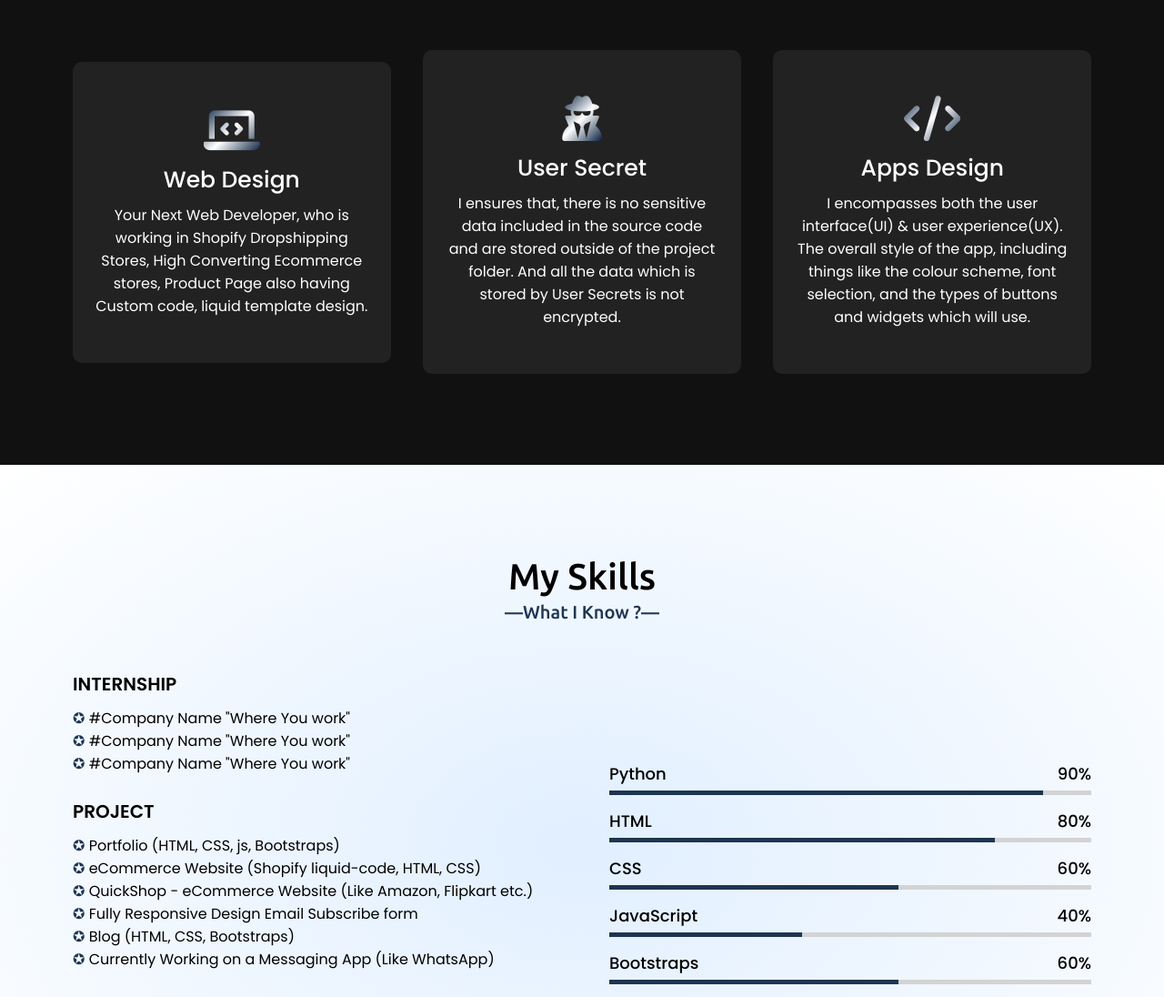
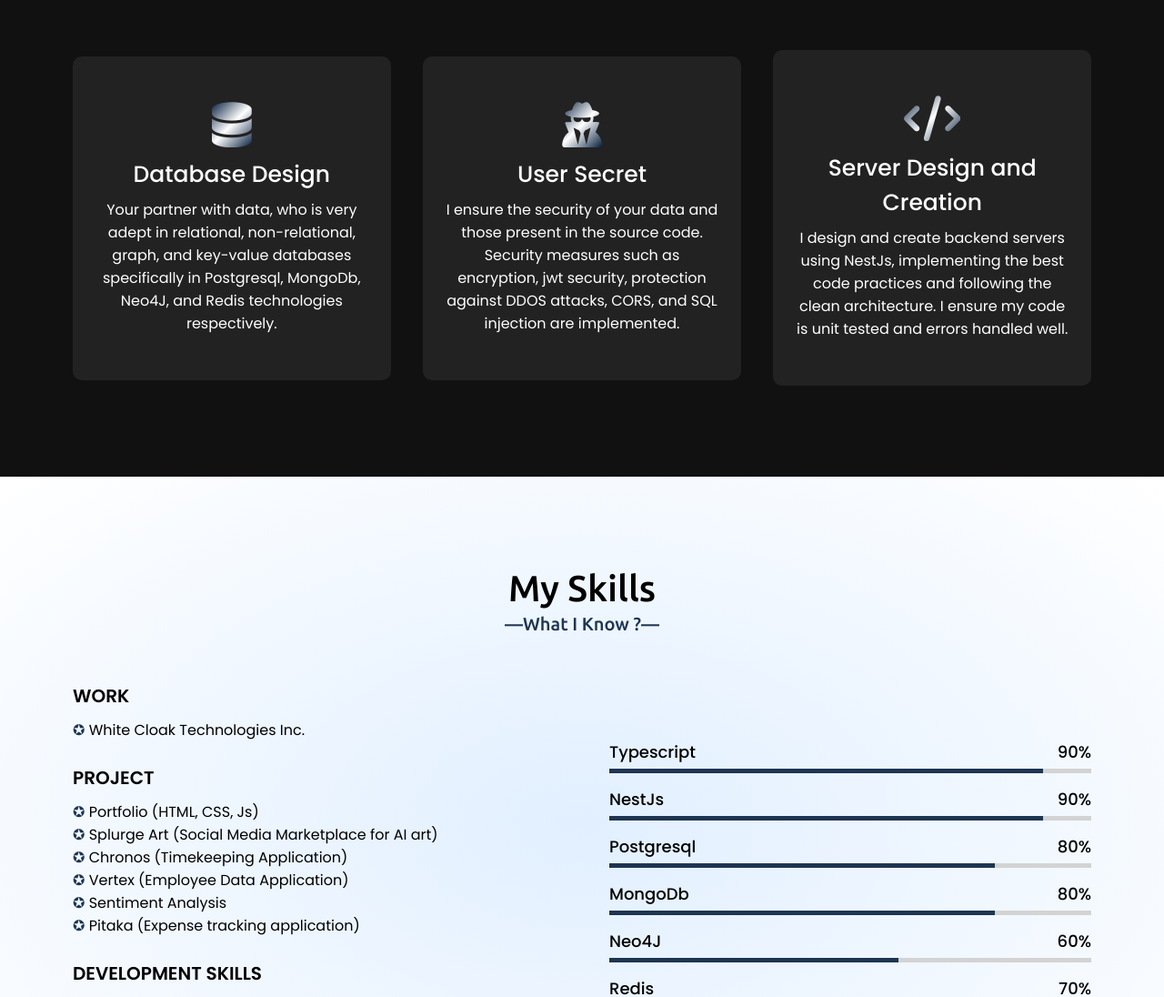
Before and after one commit to Shendelzare05/personal-portfolio, a plain HTML site: page index.html in a window 1280 px wide. Shown: the part 1704-2800 px from the top of the page at 91% size. Drawn offline with nearby package versions, Linux system fonts and the light colour scheme.

Commit message:
Update data

```diff
--- a/index.html
+++ b/index.html
@@ -62,7 +62,7 @@
               <div class="text">Why Work With Me</div>
               <p>I thrive as a team player, dedicated to investing the time required to embrace new challenges and acquire valuable knowledge.</p>
 
-              <a href="#link" target="blank">Download CV</a>
+              <a href="/assets/BE dev - Philip John Calape.pdf" download>Download CV</a>
             </div>
           </div>
         </div>
@@ -75,23 +75,27 @@
           <div class="serv-content">
             <div class="card">
               <div class="box">
-                <i class="fas fa-laptop-code"></i>
-                <div class="text">Web Design</div>
-                <p>Your Next Web Developer, who is working in Shopify Dropshipping Stores, High Converting Ecommerce stores, Product Page also having Custom code, liquid template design.</p>
+                <i class="fas fa-database"></i>
+                <div class="text">Database Design</div>
+                <p>Your partner with data, who is very adept in relational, non-relational, graph, and key-value databases specifically in
+                    Postgresql, MongoDb, Neo4J, and Redis technologies respectively.</p>
               </div>
             </div>
             <div class="card">
               <div class="box">
                 <i class="fas fa-user-secret"></i>
                 <div class="text">User Secret</div>
-                <p>I ensures that, there is no sensitive data included in the source code and are stored outside of the project folder. And all the data which is stored by User Secrets is not encrypted.</p>
+                <p>I ensure the security of your data and those present in the source code. Security measures such as encryption, jwt security,
+                    protection against DDOS attacks, CORS, and SQL injection are implemented.</p>
+                </p>
               </div>
             </div>
             <div class="card">
               <div class="box">
                 <i class="fas fa-code"></i>
-                <div class="text">Apps Design</div>
-                <p>I encompasses both the user interface(UI) & user experience(UX). The overall style of the app, including things like the colour scheme, font selection, and the types of buttons and widgets which will use.</p>
+                <div class="text">Server Design and Creation</div>
+                <p>I design and create backend servers using NestJs, implementing the best code practices and following the clean architecture.
+                    I ensure my code is unit tested and errors handled well.</p>
               </div>
             </div>
           </div>
@@ -105,75 +109,73 @@
           <div class="skills-content">
             <div class="column left">
 
-              <div class="text">INTERNSHIP</div>
+              <div class="text">WORK</div>
               <p>
-                <li class="intern">#Company Name "Where You work"</li>
-                <li class="intern">#Company Name "Where You work"</li>
-                <li class="intern">#Company Name "Where You work"</li>
+                <li class="work">White Cloak Technologies Inc.</li>
               </p>
 
               <br>
               <div class="text">PROJECT</div>
 
               <p>
-                <li class="project">Portfolio (HTML, CSS, js, Bootstraps)</li>
-                <li class="project">eCommerce Website (Shopify liquid-code, HTML, CSS)</li>
-                <li class="project">QuickShop - eCommerce Website (Like Amazon, Flipkart etc.)</li>
-                <li class="project">Fully Responsive Design Email Subscribe form</li>
-                <li class="project">Blog (HTML, CSS, Bootstraps)</li>
-                <li class="project">Currently Working on a Messaging App (Like WhatsApp)</li>
+                <li class="project">Portfolio (HTML, CSS, Js)</li>
+                <li class="project">Splurge Art (Social Media Marketplace for AI art)</li>
+                <li class="project">Chronos (Timekeeping Application)</li>
+                <li class="project">Vertex (Employee Data Application)</li>
+                <li class="project">Sentiment Analysis</li>
+                <li class="project">Pitaka (Expense tracking application)</li>
               </p>
 
               <br>
               <div class="text">DEVELOPMENT SKILLS</div>
 
               <p>
-                I'm familiar & work on a daily basis with HTML, CSS, JavaScript, Bootstrap, React js and other modern frameworks.
+                I work on a daily basis with NestJs frameworks.
               </p>
-              <a href="#" target="blank">Get Educate...</a>
+              <a href="/assets/BE dev - Philip John Calape.pdf" download>Download CV</a>
             </div>
             <div class="column right">
               <div class="bars">
                 <div class="info">
-                  <span>Python</span>
+                  <span>Typescript</span>
                   <span>90%</span>
                 </div>
-                <div class="line python"></div>
+                <div class="line typescript"></div>
               </div>
               <div class="bars">
                 <div class="info">
-                  <span>HTML</span>
-                  <span>80%</span>
+                  <span>NestJs</span>
+                  <span>90%</span>
                 </div>
-                <div class="line html"></div>
+                <div class="line nestjs"></div>
               </div>
               <div class="bars">
                 <div class="info">
-                  <span>CSS</span>
-                  <span>60%</span>
+                  <span>Postgresql</span>
+                  <span>80%</span>
                 </div>
-                <div class="line css"></div>
+                <div class="line postgres"></div>
               </div>
               <div class="bars">
                 <div class="info">
-                  <span>JavaScript</span>
-                  <span>40%</span>
+                  <span>MongoDb</span>
+                  <span>80%</span>
                 </div>
-                <div class="line js"></div>
+                <div class="line mongodb"></div>
               </div>
               <div class="bars">
                 <div class="info">
-                  <span>Bootstraps</span>
+                  <span>Neo4J</span>
                   <span>60%</span>
                 </div>
-                <div class="line bootstraps"></div>
+                <div class="line neo4j"></div>
               </div>
               <div class="bars">
                 <div class="info">
-                  <span>Django</span>
+                  <span>Redis</span>
                   <span>70%</span>
                 </div>
-                <div class="line django"></div>
+                <div class="line redis"></div>
               </div>
             </div>
           </div>
--- a/styles.css
+++ b/styles.css
@@ -212,7 +212,7 @@
   /*  Home  */
   .home {
     display: flex;
-    background: url("assets/acd68653a700736ad05d218be1a6fd96.gif") no-repeat
+    background: url("assets/wp2757880.gif") no-repeat
       center;
     height: 100vh;
     color: #fff;
@@ -438,12 +438,12 @@
     animation: pulsate 1s ease-in-out;
   }
 
-  .intern,
+  .work,
   .project {
     list-style: none;
   }
 
-  .intern::before,
+  .work::before,
   .project::before {
     content: "✪ ";
     color: #1e3551;
@@ -481,27 +481,27 @@
     background: #1e3551;
   }
 
-  .skills-content .right .python::before {
+  .skills-content .right .typescript::before {
     width: 90%;
   }
 
-  .skills-content .right .html::before {
+  .skills-content .right .nestjs::before {
+    width: 90%;
+  }
+
+  .skills-content .right .postgres::before {
     width: 80%;
   }
 
-  .skills-content .right .css::before {
+  .skills-content .right .mongodb::before {
+    width: 80%;
+  }
+
+  .skills-content .right .neo4j::before {
     width: 60%;
   }
 
-  .skills-content .right .js::before {
-    width: 40%;
-  }
-
-  .skills-content .right .bootstraps::before {
-    width: 60%;
-  }
-
-  .skills-content .right .django::before {
+  .skills-content .right .redis::before {
     width: 70%;
   }
 
```
Also changed, not shown: 2 other files.
